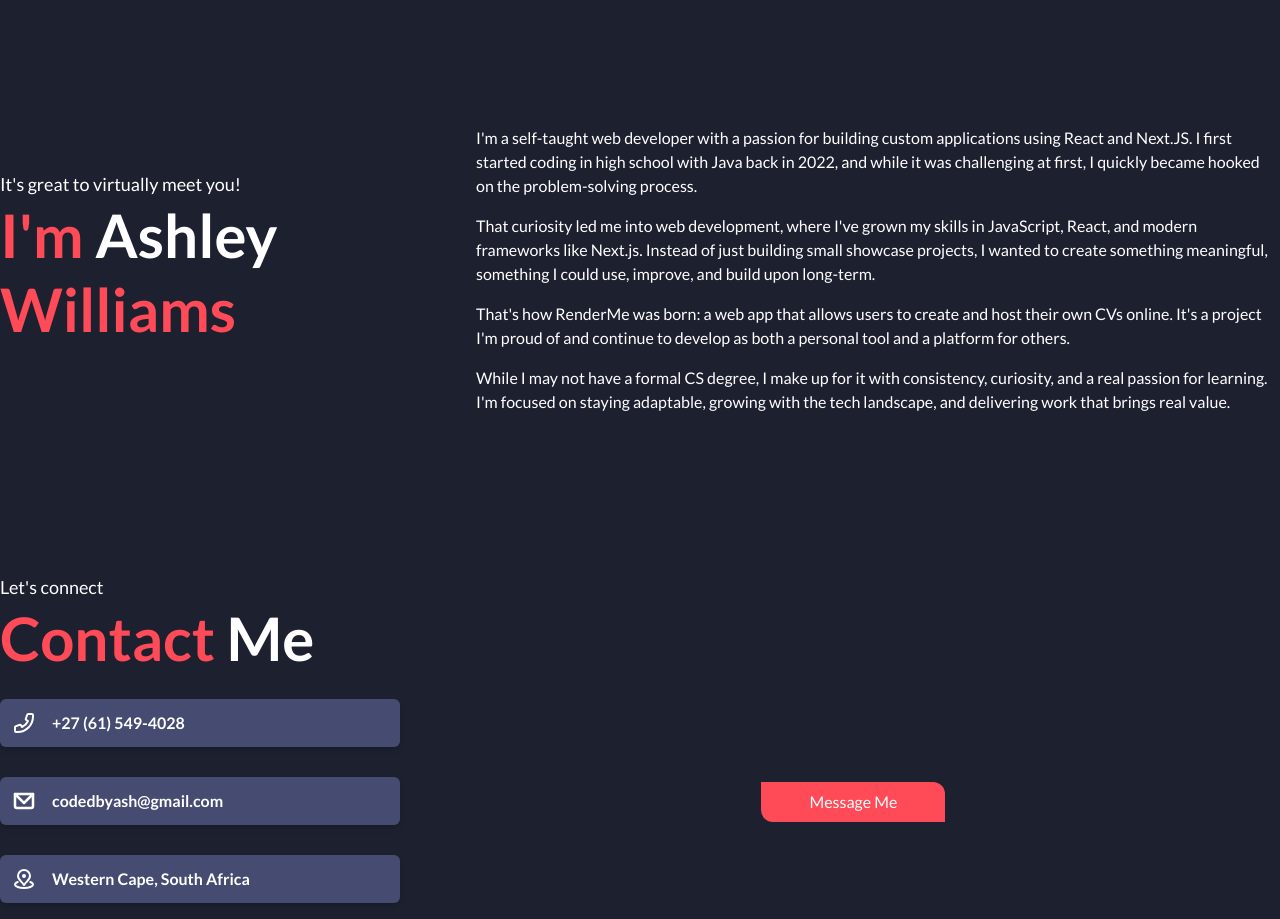
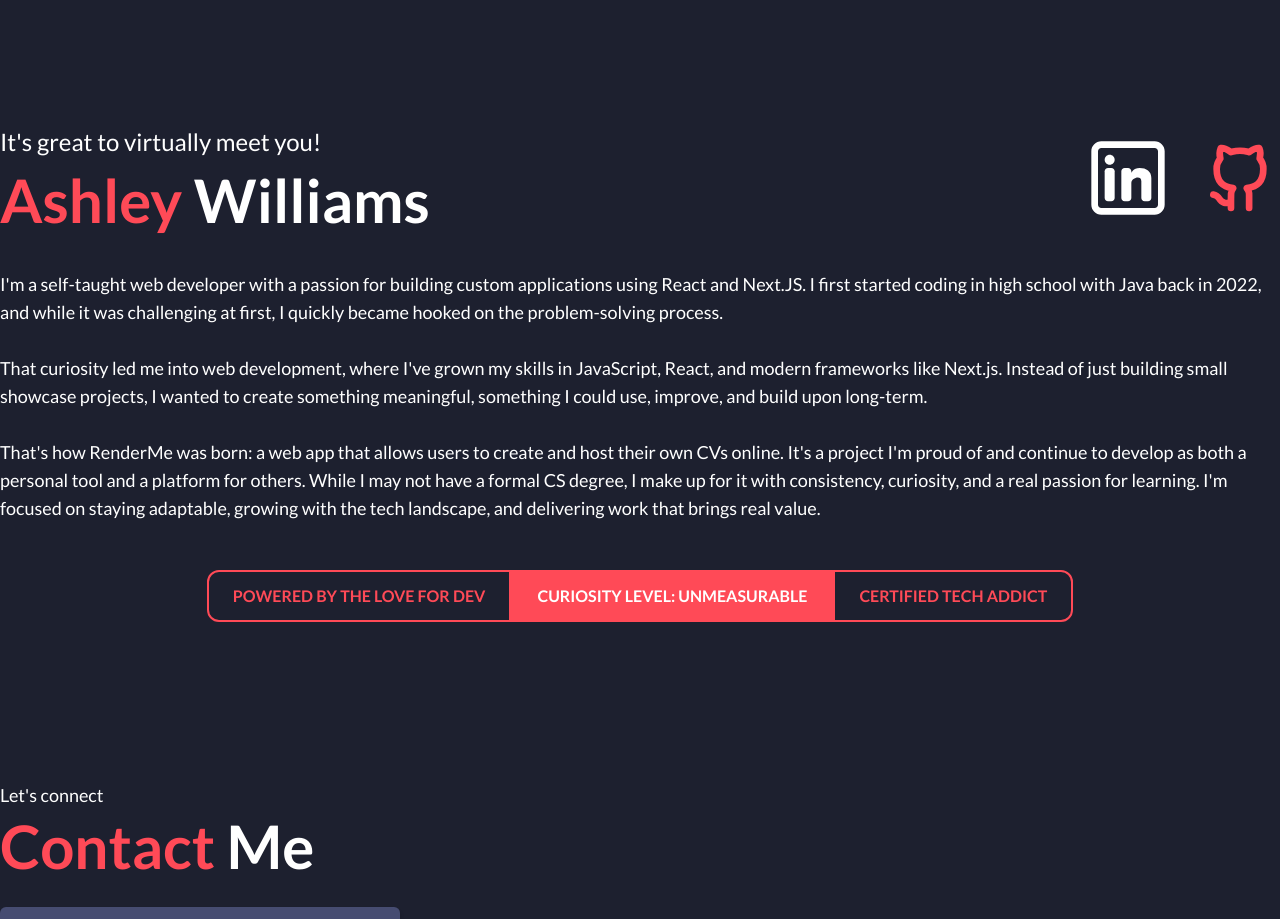
Before and after one commit to Ashley06Williams/My-portfolio, a Next.js app: page / in a window 1280 px wide. Shown: the part 3229-4148 px from the top of the page. Built offline with nearby package versions, Linux system fonts and the light colour scheme.

Commit message:
feat: enhance AboutMe section with personal introduction and social links

```diff
--- a/src/components/about-me-section.tsx
+++ b/src/components/about-me-section.tsx
@@ -1,3 +1,5 @@
+import Image from "next/image";
+import Link from "next/link";
 import React from "react";
 
 export default function AboutMe() {
@@ -6,34 +8,58 @@ export default function AboutMe() {
       id="about"
       className="section-spacing md:mt-32 p-4 md:p-0 scroll-mt-32"
     >
-      <div>
-        <div className="flex flex-col md:flex-row md:flex-1 flex-wrap md:flex-nowrap md:justify-between items-center  md:space-x-40">
-          <div>
-            <h3 className="text-white text-[15px] md:text-[18px] ">
-              It&apos;s great to virtually meet you!
-            </h3>
-            <h1 className="font-semibold text-[50px] md:text-[60px] text-white -mt-2 mb-4">
-              <span className="text-red">I&apos;m</span> Ashley
-              <p className="text-red -mt-4 md:mr-20 ">Williams</p>
-            </h1>
+      <div className="flex w-full flex-col md:flex-row md:items-center md:justify-between">
+        <div className="w-full md:w-auto text-center md:text-left">
+          <p className="text-2xl text-white">It's great to virtually meet you!</p>
+          <h2 className="text-6xl font-semibold mt-3 text-white"><span className="text-red">Ashley</span> Williams</h2>
+        </div>
+
+        <div className="w-full md:w-auto flex justify-center md:justify-end gap-8 mt-4 md:mt-0">
+          <Link href="https://www.linkedin.com/in/ashley-williams-251693304/">
+          <Image
+            src="/linkedin.svg"
+            alt="Ashley Williams"
+            width={80}
+            height={80}
+            className="object-contain"
+
+          />
+          </Link>
+
+          <Link href="https://github.com/CodedByAsh">
+          <Image
+            src="/github.svg"
+            alt="Ashley Williams"
+            width={80}
+            height={80}
+            className="object-contain"
+          />
+          </Link>
+        </div>
+      </div>
+              <p className="mt-10 text-white text-lg">
+          I'm a self-taught web developer with a passion for building custom applications using React and Next.JS. I first started coding in high school with Java back in 2022, and while it was challenging at first, I quickly became hooked on the problem-solving process. <br/>
+          <br/>
+That curiosity led me into web development, where I've grown my skills in JavaScript, React, and modern frameworks like Next.js. Instead of just building small showcase projects, I wanted to create something meaningful, something I could use, improve, and build upon long-term.<br/>
+<br/>
+That's how RenderMe was born: a web app that allows users to create and host their own CVs online. It's a project I'm proud of and continue to develop as both a personal tool and a platform for others.
+While I may not have a formal CS degree, I make up for it with consistency, curiosity, and a real passion for learning. I'm focused on staying adaptable, growing with the tech landscape, and delivering work that brings real value.
+        </p>
+
+        {/* Three rectangular badges */}
+        <div className="mt-12 flex flex-col md:flex-row items-center md:justify-center ">
+          <div className="w-full md:w-auto flex justify-center">
+            <span className="inline-block px-6 py-3 border-2 border-red text-red  uppercase text-md font-semibold rounded-l-xl">Powered by the love for dev</span>
           </div>
 
-          <div className="flex flex-col  gap-4 text-white text-[14px] md:text-[16px]">
-            <p>
-              I&apos;m a self-taught web developer with a passion for building custom applications using React and Next.JS. I first started coding in high school with Java back in 2022, and while it was challenging at first, I quickly became hooked on the problem-solving process.
-            </p>
-            <p>
-              That curiosity led me into web development, where I&apos;ve grown my skills in JavaScript, React, and modern frameworks like Next.js. Instead of just building small showcase projects, I wanted to create something meaningful, something I could use, improve, and build upon long-term.
-            </p>
-            <p>
-              That&apos;s how RenderMe was born: a web app that allows users to create and host their own CVs online. It&apos;s a project I&apos;m proud of and continue to develop as both a personal tool and a platform for others.
-            </p>
-            <p>
-              While I may not have a formal CS degree, I make up for it with consistency, curiosity, and a real passion for learning. I&apos;m focused on staying adaptable, growing with the tech landscape, and delivering work that brings real value.
-            </p>
+          <div className="w-full md:w-auto flex justify-center">
+            <span className="inline-block px-6 py-3 bg-red text-white  uppercase text-md font-semibold border-2 border-red">Curiosity level: Unmeasurable</span>
+          </div>
+
+          <div className="w-full md:w-auto flex justify-center">
+            <span className="inline-block px-6 py-3 border-2 border-red text-red  uppercase text-md font-semibold rounded-r-xl">Certified tech addict</span>
           </div>
         </div>
-      </div>
     </section>
   );
 }
```
